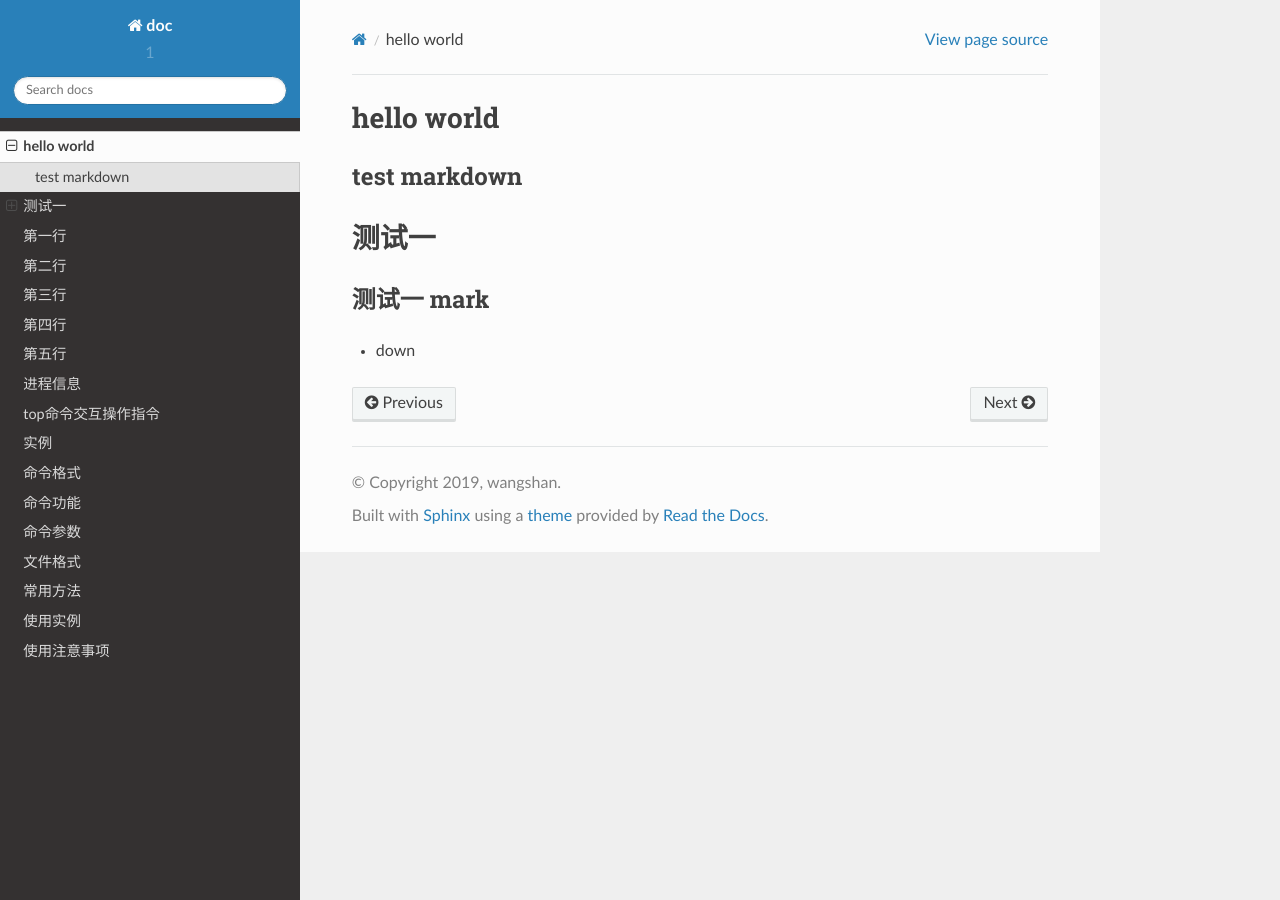
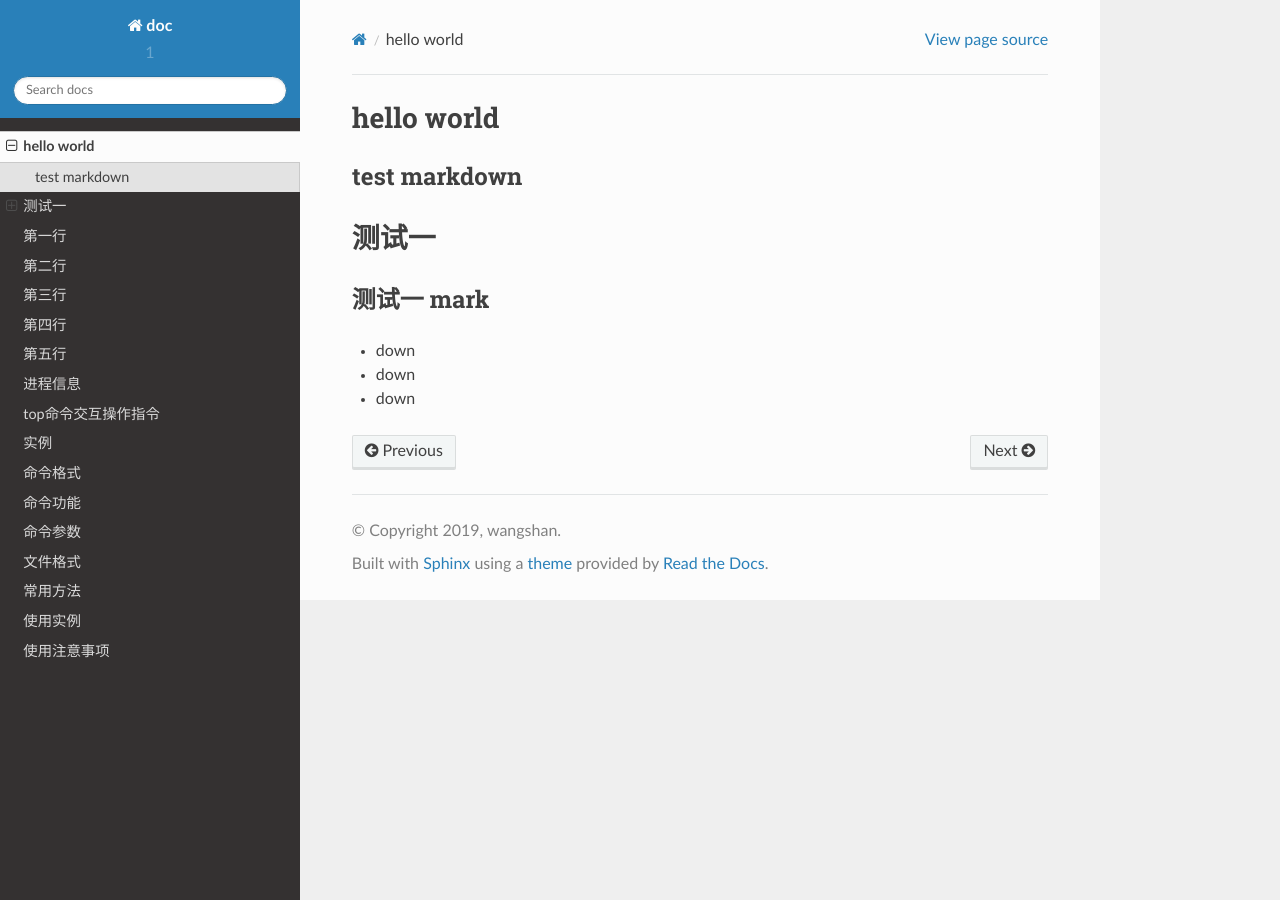
Before and after one commit to SWaiter/doc_w, a Sphinx documentation site: the page built from source/hello.md, in a window 1280 px wide. Built offline with Sphinx 7.4.7 and the Read the Docs theme 2.0.0, drawn with Linux system fonts in a browser that asks for light colours.

Commit message:
commit file

```diff
--- a/source/hello.md
+++ b/source/hello.md
@@ -7,3 +7,5 @@
 
 ### 测试一 mark
 - down
+- down
+- down
```
